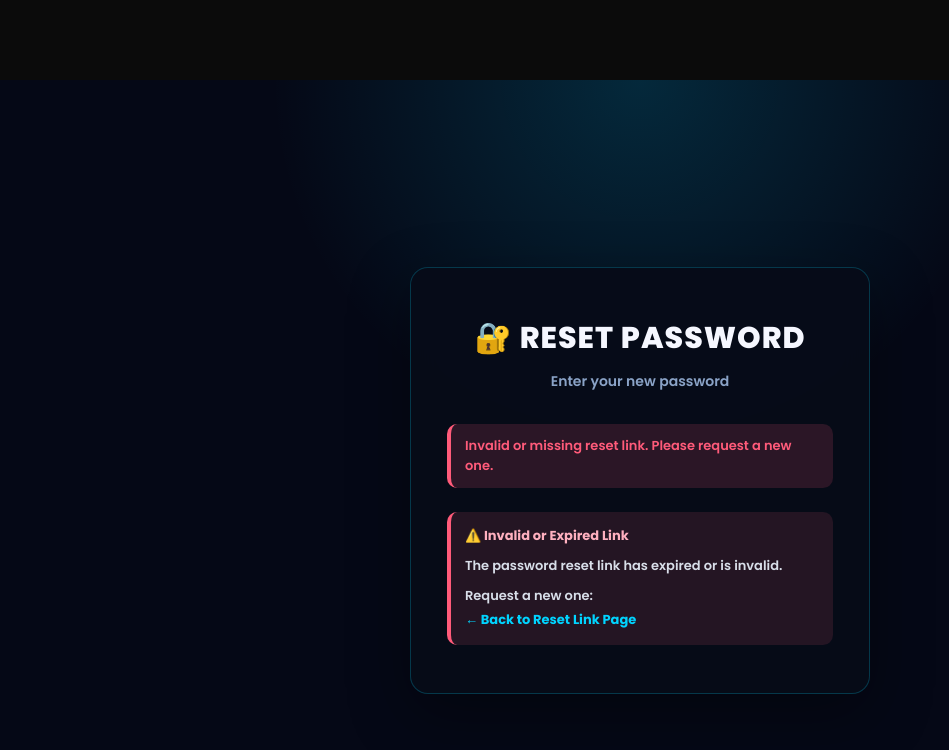
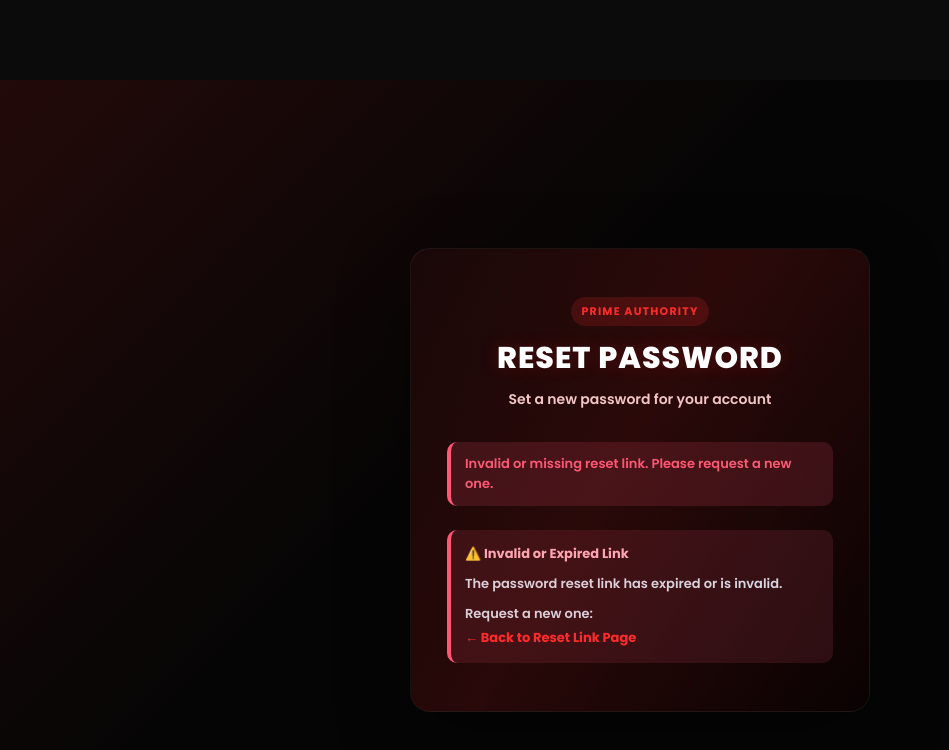
Before and after one commit to officialprimeauthority/Prime-Authority-Web, a plain HTML site: page prime authority/web_prime_authority/reset-password.html in a window 1280 px wide. Shown: the whole page, without its empty margins (0-949 px from the left). Drawn offline with Linux system fonts and the light colour scheme.

Commit message:
Update reset-password.html

```diff
--- a/prime authority/web_prime_authority/reset-password.html
+++ b/prime authority/web_prime_authority/reset-password.html
@@ -9,16 +9,17 @@
   <style>
     :root {
       color-scheme: dark;
-      --bg: #050816;
-      --panel: rgba(7, 12, 24, 0.96);
-      --border: rgba(0, 212, 255, 0.22);
-      --text: #f5f7ff;
-      --muted: #8aa3c7;
-      --accent: #00d4ff;
-      --accent-2: #2b6fff;
+      --bg: #050505;
+      --panel: linear-gradient(135deg, rgba(26, 8, 8, 0.99), rgba(10, 2, 2, 0.97));
+      --border: rgba(255, 43, 43, 0.32);
+      --text: #ffffff;
+      --muted: #e0b8b8;
+      --accent: #ff2b2b;
+      --accent-2: #ff5a3c;
+      --accent-soft: rgba(255, 43, 43, 0.16);
       --danger: #ff5b7a;
       --success: #36d399;
-      --shadow: 0 20px 60px rgba(0, 0, 0, 0.35);
+      --shadow: 0 22px 70px rgba(0, 0, 0, 0.38);
     }
 
     .reset-section {
@@ -27,7 +28,7 @@
       justify-content: center;
       align-items: center;
       padding: 40px 20px;
-      background: radial-gradient(circle at top, rgba(0, 212, 255, 0.16), transparent 36%), var(--bg);
+      background: linear-gradient(135deg, rgba(255, 43, 43, 0.12), transparent 40%), var(--bg);
       background-size: cover;
       background-position: center;
       background-attachment: fixed;
@@ -37,12 +38,23 @@
       background: var(--panel);
       backdrop-filter: blur(14px);
       border: 1px solid var(--border);
-      border-radius: 18px;
+      border-radius: 20px;
       padding: 48px 36px;
       width: 100%;
       max-width: 460px;
       box-shadow: var(--shadow);
       animation: slideUp 0.6s ease;
+      position: relative;
+      overflow: hidden;
+      border: 1px solid rgba(255, 255, 255, 0.06);
+    }
+
+    .reset-container::before {
+      content: "";
+      position: absolute;
+      inset: 0;
+      background: linear-gradient(120deg, transparent 0%, rgba(255, 43, 43, 0.1) 45%, transparent 100%);
+      pointer-events: none;
     }
 
     @keyframes slideUp {
@@ -50,15 +62,29 @@
       to { opacity: 1; transform: translateY(0); }
     }
 
-    .reset-header { text-align: center; margin-bottom: 32px; }
+    .reset-header { text-align: center; margin-bottom: 32px; position: relative; z-index: 1; }
+    .reset-header .brand-tag {
+      display: inline-block;
+      margin-bottom: 10px;
+      padding: 6px 10px;
+      border-radius: 999px;
+      background: var(--accent-soft);
+      color: var(--accent);
+      font-size: 11px;
+      font-weight: 700;
+      letter-spacing: 1.2px;
+      text-transform: uppercase;
+    }
     .reset-header h1 {
-      color: var(--text);
+      color: #fff;
       font-size: 30px;
-      margin-bottom: 10px;
+      margin: 0 0 8px;
       font-weight: 800;
       letter-spacing: 1px;
+      text-transform: uppercase;
+      text-shadow: 0 0 18px rgba(255, 43, 43, 0.2);
     }
-    .reset-header p { color: var(--muted); font-size: 14px; font-weight: 600; }
+    .reset-header p { color: #f2c6c6; font-size: 14px; font-weight: 600; margin: 0; }
 
     .form-group { margin-bottom: 20px; }
     label {
@@ -81,13 +107,14 @@
       background: rgba(255, 255, 255, 0.05);
       color: var(--text);
       transition: all 0.3s ease;
+      box-shadow: inset 0 0 0 1px rgba(255, 255, 255, 0.02);
     }
     input[type="password"]::placeholder, input[type="text"]::placeholder { color: #6f7c95; }
     input[type="password"]:focus, input[type="text"]:focus {
       outline: none;
       border-color: var(--accent);
-      box-shadow: 0 0 0 3px rgba(0, 212, 255, 0.16);
-      background: rgba(0, 212, 255, 0.06);
+      box-shadow: 0 0 0 3px rgba(255, 43, 43, 0.16);
+      background: rgba(255, 43, 43, 0.06);
     }
 
     .checkbox-group { margin: 18px 0 24px; display: flex; align-items: center; gap: 10px; }
@@ -111,9 +138,9 @@
       letter-spacing: 1px;
       margin-top: 8px;
       font-family: 'Poppins', sans-serif;
-      box-shadow: 0 10px 30px rgba(0, 212, 255, 0.22);
+      box-shadow: 0 10px 30px rgba(255, 43, 43, 0.22);
     }
-    .submit-btn:hover:not(:disabled) { transform: translateY(-2px); box-shadow: 0 14px 34px rgba(0, 212, 255, 0.3); }
+    .submit-btn:hover:not(:disabled) { transform: translateY(-2px); box-shadow: 0 14px 34px rgba(255, 43, 43, 0.3); }
     .submit-btn:disabled { opacity: 0.7; cursor: wait; }
 
     .alert {
@@ -172,8 +199,9 @@
   <section class="reset-section">
     <div class="reset-container">
       <div class="reset-header">
-        <h1>🔐 RESET PASSWORD</h1>
-        <p>Enter your new password</p>
+        <div class="brand-tag">Prime Authority</div>
+        <h1>Reset Password</h1>
+        <p>Set a new password for your account</p>
       </div>
 
       <div id="alertBox" class="alert"></div>
```
